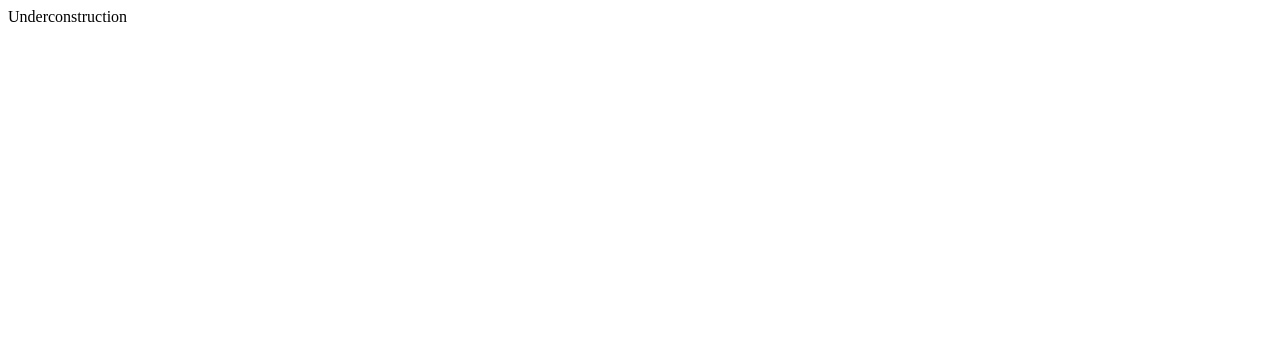
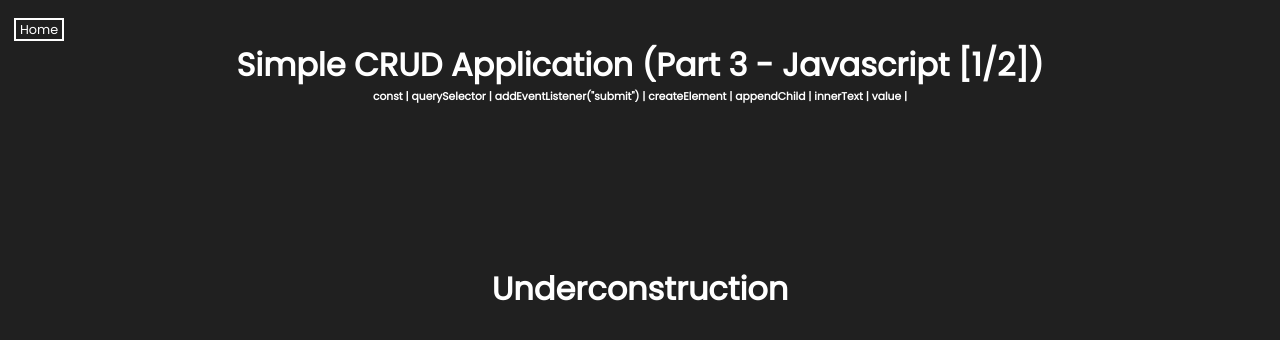
Before and after one commit to lbrnryn/lbrnryn.github.io, a plain HTML site: page lessons/simple-crud-app-part3-javascript1.html in a window 1280 px wide. Drawn offline with Linux system fonts and the light colour scheme.

Commit message:
Added CRUD App Part 3 Underconstruction Page

```diff
--- a/lessons/simple-crud-app-part3-javascript1.html
+++ b/lessons/simple-crud-app-part3-javascript1.html
@@ -4,9 +4,15 @@
   <meta charset="UTF-8">
   <meta name="viewport" content="width=device-width, initial-scale=1.0">
   <meta http-equiv="X-UA-Compatible" content="ie=edge">
+  <link rel="stylesheet" href="../style.css">
   <title>Simple CRUD Part 3</title>
 </head>
-<body>
-  Underconstruction
+<body class="bg-primary-black text-white">
+  <div class="container">
+    <a href="/" class="btn btn-outline text-white">Home</a>
+    <h1 class="text-center">Simple CRUD Application (Part 3 - Javascript [1/2])</h1>
+    <h6 class="text-center">const | querySelector | addEventListener("submit") | createElement | appendChild | innerText | value |</h6>
+    <h1 class="text-center mt-3">Underconstruction</h1>
+  </div>
 </body>
 </html>
--- a/style.css
+++ b/style.css
@@ -52,6 +52,9 @@ a {
 /* margin */
 .mt-1 {
   margin-top: 1rem;
+}
+.mt-3 {
+  margin-top: 10rem;
 }
 .mb-2 {
   margin-bottom: 2rem;
```
